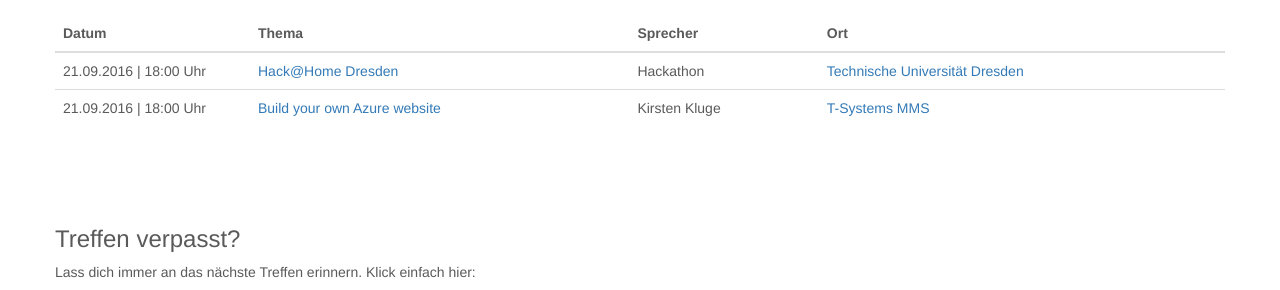
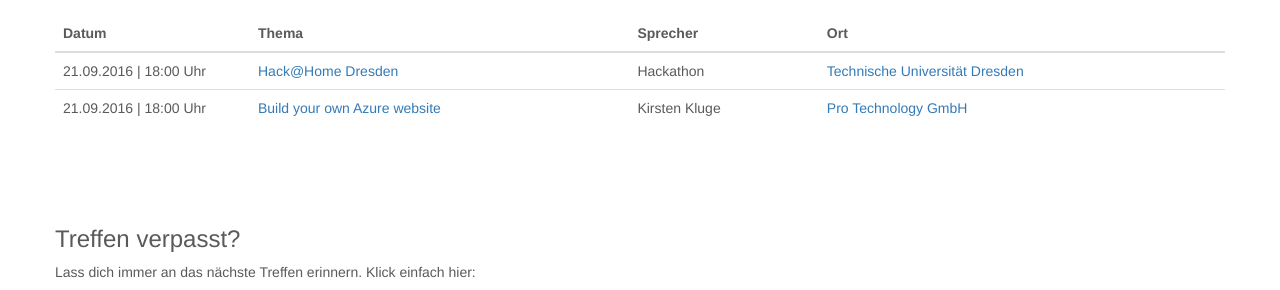
Before and after one commit to dddotnet/dddotnet.github.io, a Jekyll site: the page built from index.html, in a window 1280 px wide and 900 px high, scrolled down 365 px. Shown: the part 160-450 px from the top of the window. Built offline with Jekyll 4.4.1, drawn with Linux system fonts in a browser that asks for light colours; nearby versions of some CDN libraries.

Commit message:
address changed for next meeting

```diff
--- a/_posts/2016-09-21-build-your-azure-website.markdown
+++ b/_posts/2016-09-21-build-your-azure-website.markdown
@@ -4,8 +4,8 @@
 categories: treffen
 date: 2016-09-21 18:00:00Z
 speaker: Kirsten Kluge
-place: T-Systems MMS
-placelink: https://goo.gl/maps/tX5ncB7jAtq
+place: Pro Technology GmbH
+placelink: https://www.google.de/maps/place/ProTechnology+GmbH,+Antonstra%C3%9Fe+3+a,+01097+Dresden,+Deutschland/@51.063974,13.745038,17z/data=!4m2!3m1!1s0x4709cf156d1ba0d7:0xb766407f50cfe2ad
 ---
 
 ## Thema
```
